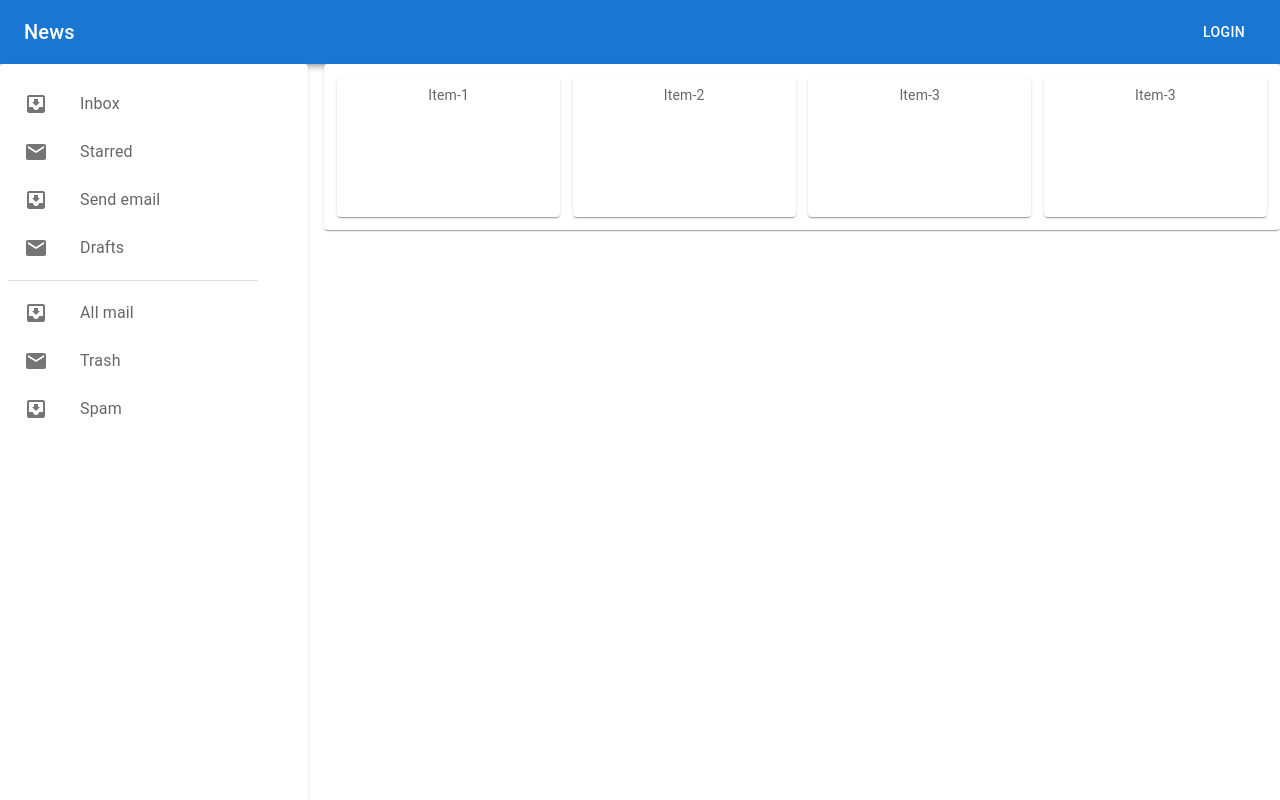
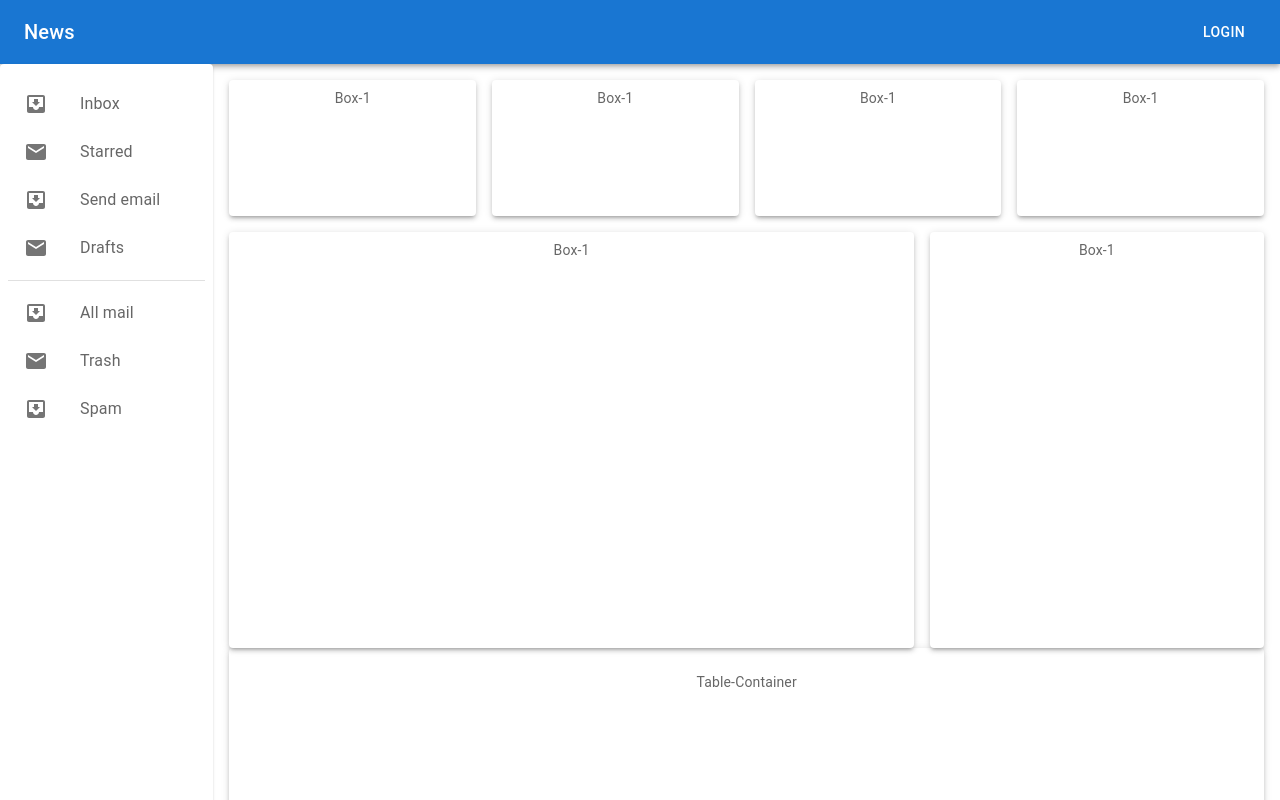
Before and after one commit to Chetan-Vishwakarma/Responsive-Layout, a Next.js app: page / in a window 1280 px wide. Shown: the top 800 px of the page. Built offline with nearby package versions, Linux system fonts and the light colour scheme.

Commit message:
latest code

```diff
--- a/src/components/CustomLayout.tsx
+++ b/src/components/CustomLayout.tsx
@@ -25,7 +25,7 @@ export default function CustomLayout() {
         setOpen(newOpen);
     };
     const DrawerList = (
-        <Box sx={{ width: 250 }} role="presentation">
+        <Box sx={{ width: 'auto' }} role="presentation">
             <List>
                 {['Inbox', 'Starred', 'Send email', 'Drafts'].map((text, index) => (
                     <ListItem key={text} disablePadding>
@@ -76,34 +76,47 @@ export default function CustomLayout() {
     return <>
         <Box>
             {CustomAppbar}
-            <Grid container spacing={2}>
-                <Grid item lg={3} md={3} sx={{ display: { xs: 'none', lg: 'block', md: 'block' } }}>
-                    <Item sx={{ height: '100vh' }}>
+            <Grid container>
+                <Grid item lg={2} md={2} sx={{ display: { xs: 'none', lg: 'block', md: 'block' } }}>
+                    <Item sx={{ height: '100%' }}>
                         {DrawerList}
                         <Drawer open={open} onClose={toggleDrawer(false)}>
                             {DrawerList}
                         </Drawer>
                     </Item>
                 </Grid>
-                <Grid item lg={9} xs={12} md={9}>
-                    <Item>
-                        <Box sx={{margin:'5px'}}>
-                            <Grid container justifyContent={'space-between'}>
-                                <Grid lg={3} md={6} sx={{maxWidth:{lg:"24% !important"}}}>
-                                    <Item sx={{height: '140px'}}>Item-1</Item>
+                <Grid item lg={10} xs={12} md={10}>
+                    <Box mr={2} my={2} sx={{ marginLeft: { xs: '16px' } }}>
+                        <Grid container spacing={2}>
+                            <Grid item lg={3} md={6} sm={12} xs={12}>
+                                <Item sx={{ boxShadow: 3 }}><Box width={'100%'} height={'120px'}>Box-1</Box></Item>
+                            </Grid>
+                            <Grid item lg={3} md={6} sm={12} xs={12}>
+                                <Item sx={{ boxShadow: 3 }}><Box width={'100%'} height={'120px'}>Box-1</Box></Item>
+                            </Grid>
+                            <Grid item lg={3} md={6} sm={12} xs={12}>
+                                <Item sx={{ boxShadow: 3 }}><Box width={'100%'} height={'120px'}>Box-1</Box></Item>
+                            </Grid>
+                            <Grid item lg={3} md={6} sm={12} xs={12}>
+                                <Item sx={{ boxShadow: 3 }}><Box width={'100%'} height={'120px'}>Box-1</Box></Item>
+                            </Grid>
+                        </Grid>
+                        <Box mt={2}>
+                            <Grid container spacing={2}>
+                                <Grid item lg={8} sm={12} xs={12} md={6}>
+                                    <Item sx={{ boxShadow: 3 }}><Box width={'100%'} height={'400px'}>Box-1</Box></Item>
                                 </Grid>
-                                <Grid lg={3} md={6} sx={{maxWidth:{lg:"24% !important"}}}>
-                                    <Item sx={{height: '140px'}}>Item-2</Item>
-                                </Grid>
-                                <Grid lg={3} md={6} sx={{maxWidth:{lg:"24% !important"}}}>
-                                    <Item sx={{height: '140px'}}>Item-3</Item>
-                                </Grid>
-                                <Grid lg={3} md={6} sx={{maxWidth:{lg:"24% !important"}}}>
-                                    <Item sx={{height: '140px'}}>Item-3</Item>
+                                <Grid item lg={4} sm={12} xs={12} md={6}>
+                                    <Item sx={{ boxShadow: 3 }}><Box width={'100%'} height={'400px'}>Box-1</Box></Item>
                                 </Grid>
                             </Grid>
                         </Box>
-                    </Item>
+                        <Item sx={{ boxShadow: 3 }}>
+                            <Box height={'450px'} mt={2}>
+                            Table-Container
+                        </Box>
+                        </Item>
+                    </Box>
                 </Grid>
             </Grid>
         </Box>
```
